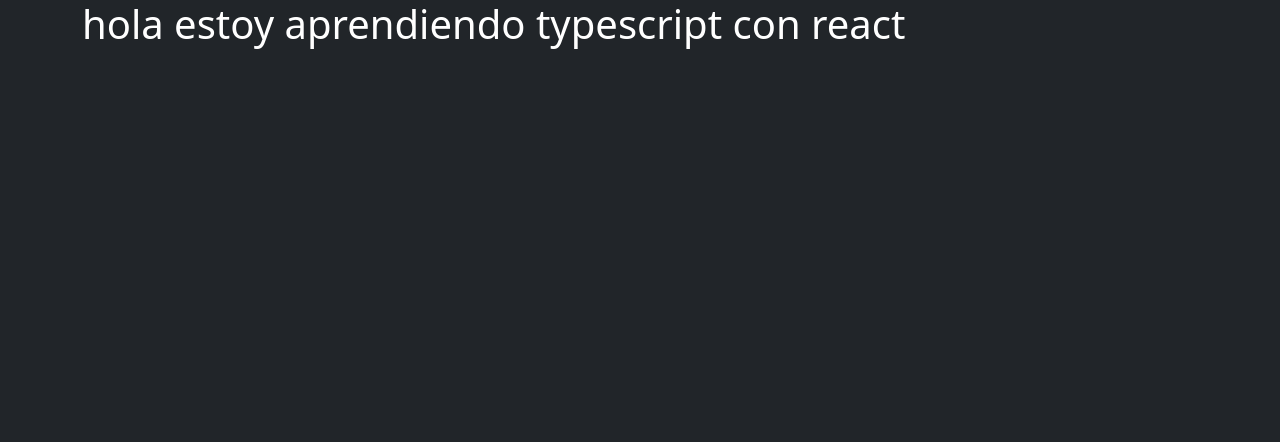
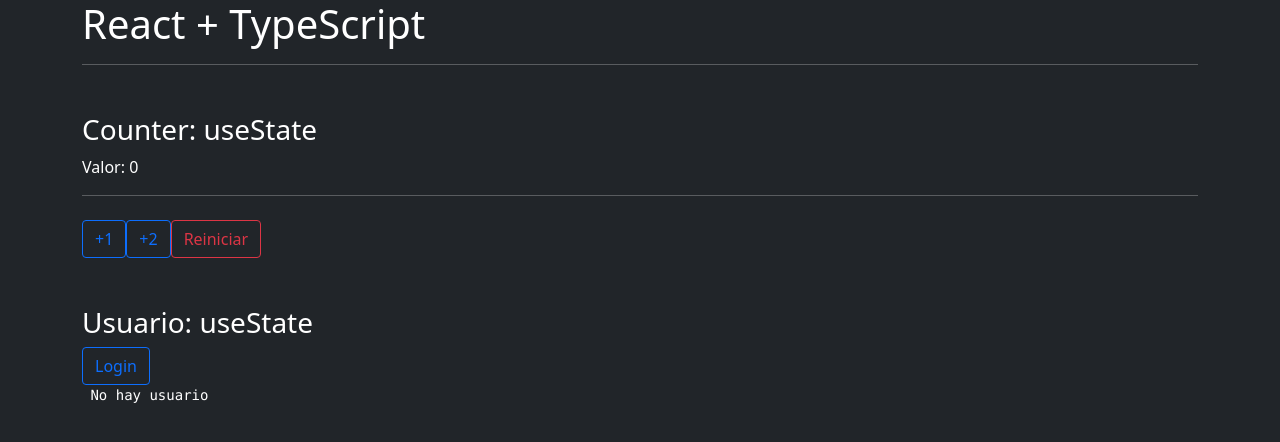
Before and after one commit to Danfelogar/react-ts, a React (Create React App) app: page / in a window 1280 px wide. Shown: the top 442 px of the page. Built offline with nearby package versions, Linux system fonts and the light colour scheme.

Commit message:
2 commit learning class two

```diff
--- a/src/App.tsx
+++ b/src/App.tsx
@@ -1,8 +1,13 @@
+import { Counter } from "./components/Counter";
+import { Usuario } from "./components/Usuario";
 
 function App() {
   return (
     <>
-      <h1>hola estoy aprendiendo typescript con react</h1>
+      <h1>React + TypeScript</h1>
+      <hr/>
+      <Counter />
+      <Usuario />
     </>
   );
 }
--- /dev/null
+++ b/src/components/Counter.tsx
@@ -0,0 +1,36 @@
+import { useState } from "react"
+
+
+export const Counter = () => {
+
+    const [counter, setCounter] = useState(0);
+
+    const incrementar = ( numero: number = 1 ):void =>{
+        setCounter(counter + numero)
+    }
+
+    return (
+        <div className="mt-5">
+            <h3>Counter: useState</h3>
+            <span>Valor: { counter }</span>
+            <hr/>
+            <button
+            onClick={ ()=>incrementar() }
+            className="btn btn-outline-primary mt-2">
+                +1
+            </button>
+
+            <button
+            onClick={ ()=>incrementar(2) }
+            className="btn btn-outline-primary mt-2">
+                +2
+            </button>
+
+            <button
+            onClick={ ()=>setCounter(0) }
+            className="btn btn-outline-danger mt-2">
+                Reiniciar
+            </button>
+        </div>
+    )
+}
--- /dev/null
+++ b/src/components/Usuario.tsx
@@ -0,0 +1,35 @@
+import { useState } from "react";
+
+export const Usuario = () => {
+
+    interface User {
+        uid: string;
+        name: string;
+    }
+
+    const [user, setUser] = useState<User>();
+
+    const login = () =>{
+        setUser({
+            uid: 'ABC123',
+            name: 'Daniel Polo'
+        })
+    }
+
+    return (
+        <div className="mt-5">
+            <h3>Usuario: useState</h3>
+
+            <button
+            onClick={ login }
+            className="btn btn-outline-primary">
+                Login
+            </button>
+            {
+                (!user)
+                ? <pre> No hay usuario </pre>
+                : <pre> { JSON.stringify( user ) } </pre>
+            }
+        </div>
+    )
+}
```
